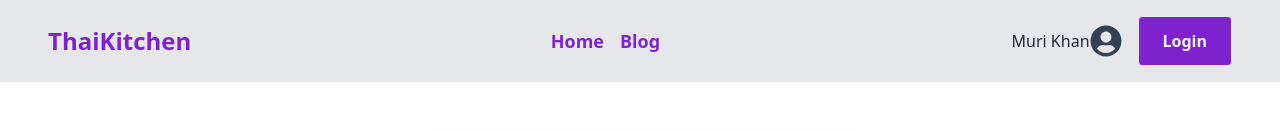
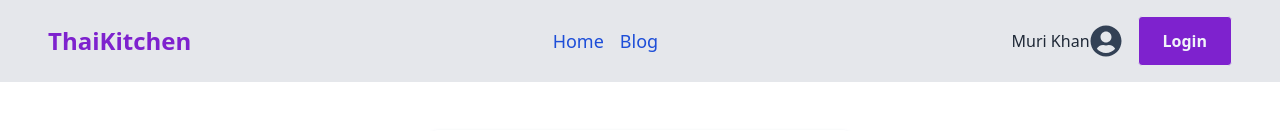
Before and after one commit to mahdee18/Thai-kitchen-client, a React (Vite) app: page /login in a window 1280 px wide. Shown: the top 131 px of the page. Built offline with nearby package versions, Linux system fonts and the light colour scheme.

Commit message:
Added Active NavLink

```diff
--- a/src/components/Navbar/Navbar.jsx
+++ b/src/components/Navbar/Navbar.jsx
@@ -1,11 +1,11 @@
 import { useContext, useState } from "react";
 import { FaBars, FaUserCircle } from "react-icons/fa";
-import { Link } from "react-router-dom";import { AuthContext } from "../../Provider/AuthProvider";
+import { Link, NavLink } from "react-router-dom"; import { AuthContext } from "../../Provider/AuthProvider";
 
 const Navbar = () => {
-    const {user}= useContext(AuthContext)
+    const { user } = useContext(AuthContext)
     const [showMenu, setShowMenu] = useState(false);
- console.log(user)
+    console.log(user)
     const toggleMenu = () => {
         setShowMenu(!showMenu);
     };
@@ -32,22 +32,23 @@ const Navbar = () => {
                     }`}
             >
                 <div className="text-lg lg:flex-grow text-center">
-                    <Link
+                    <NavLink
                         to="/"
-                        className="block font-bold mt-4 lg:inline-block lg:mt-0 text-purple-700 hover:text-slate-600 mr-4"
-                    >
-                        Home
-                    </Link>
-                    <Link
+                        className="block font-medium mt-4 lg:inline-block lg:mt-0 text-blue-700 mr-4"
+                        activeClassName="active">Home
+
+                    </NavLink>
+                    <NavLink
                         to="/blog"
-                        className="block font-bold mt-4 lg:inline-block lg:mt-0 text-purple-700 hover:text-slate-600 mr-4"
+                        className="block font-medium mt-4 lg:inline-block lg:mt-0 text-blue-700  mr-4"
+                        activeClassName="active"
                     >
                         Blog
-                    </Link>
+                    </NavLink>
                 </div>
                 <div className="flex flex-col items-center lg:flex-row lg:items-center">
                     <Link>
-                    {user.displayName}
+                        {user.displayName}
                     </Link>
                     <FaUserCircle className="text-slate-700 h-8 w-8 mt-4 lg:mt-0" />
                     <Link to="/login" className="inline-block px-6 py-4 leading-none border rounded text-slate-100 font-bold hover:text-gray-200 mt-4 lg:mt-0 ml-4 bg-purple-700">
--- a/src/index.css
+++ b/src/index.css
@@ -1,3 +1,8 @@
 @tailwind base;
 @tailwind components;
 @tailwind utilities;
+
+
+.active{
+    @apply font-bold tracking-wide text-purple-700 transition-colors duration-200 hover:text-blue-400
+  }
```
